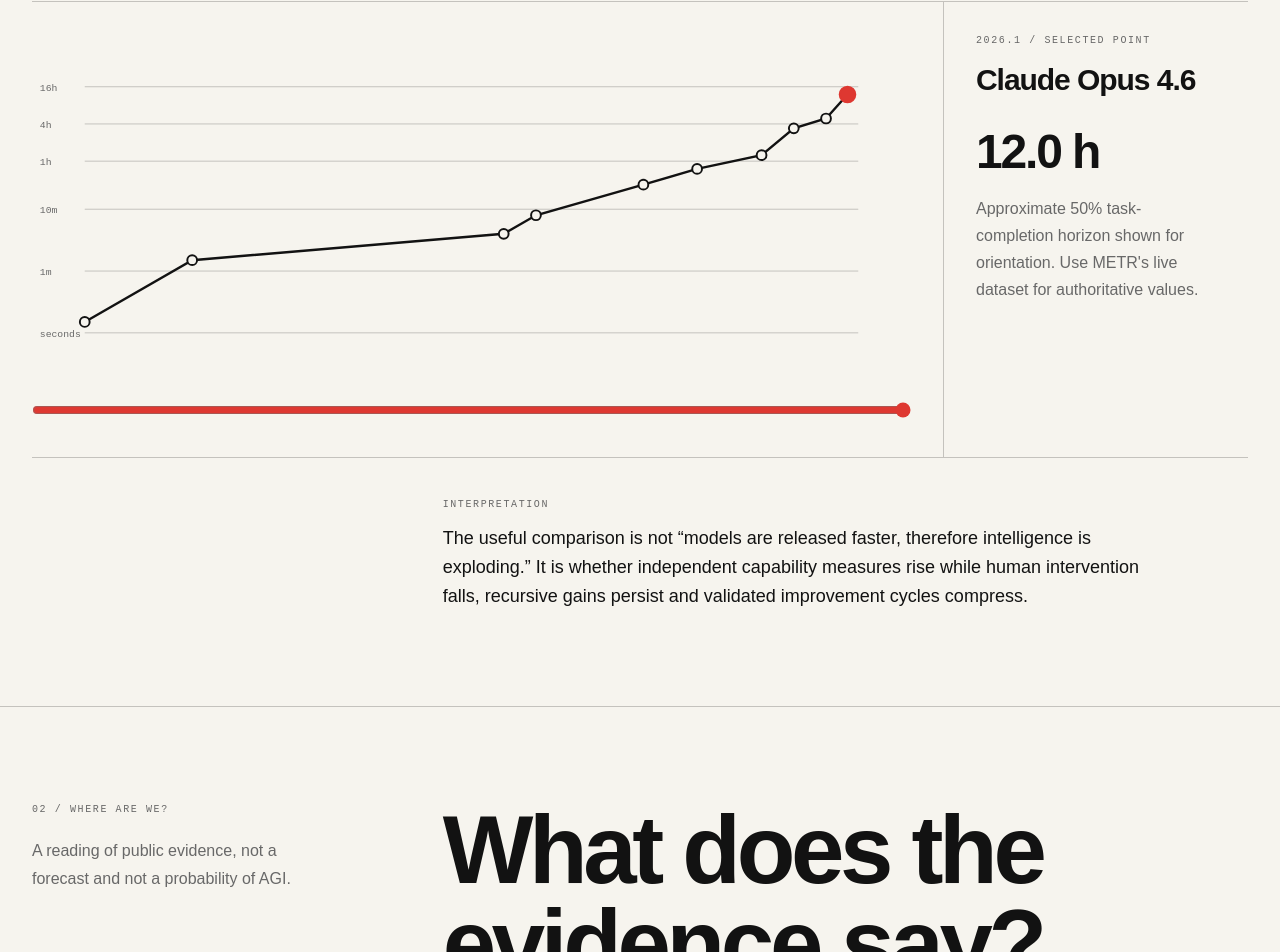
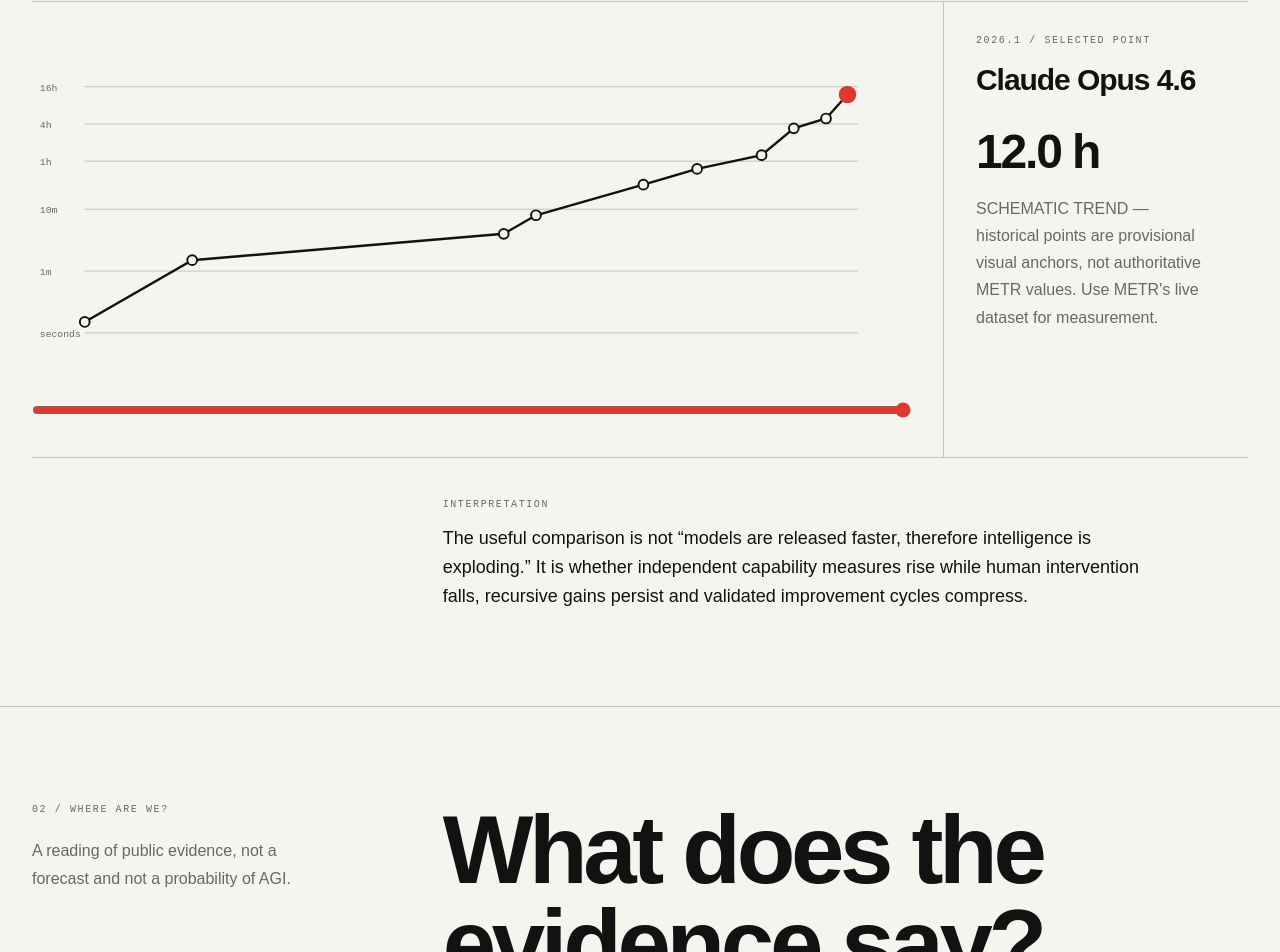
Before and after one commit to Bergtripper/feedback, a React (Vite) app: page / in a window 1280 px wide. Shown: the part 4140-5092 px from the top of the page. Built offline with nearby package versions, Linux system fonts and the light colour scheme.

Commit message:
SIGNALS: mark provisional horizon values as schematic

```diff
--- a/src/components/QuantSignals.tsx
+++ b/src/components/QuantSignals.tsx
@@ -25,8 +25,8 @@ export function QuantSignals(){
    <div className="mt-16 flex flex-wrap border-t border-l dz-rule w-fit"><button onClick={()=>setLens('horizon')} data-active={lens==='horizon'} className="signal-tab dz-meta px-4 py-3 border-r border-b dz-rule bg-transparent dz-text cursor-pointer">TASK HORIZON</button><button onClick={()=>setLens('benchmark')} data-active={lens==='benchmark'} className="signal-tab dz-meta px-4 py-3 border-r border-b dz-rule bg-transparent dz-text cursor-pointer">BENCHMARK PRESSURE</button></div>
 
    {lens==='horizon'?<div className="mt-8 grid lg:grid-cols-12 border-y dz-rule">
-    <div className="lg:col-span-9 py-8 lg:pr-8 lg:border-r dz-rule overflow-x-auto"><svg viewBox={'0 0 '+W+' '+H} className="signal-chart" role="img" aria-label="Illustrative reconstruction of METR task horizon trend"><g className="signal-grid">{[.1,1,10,60,240,960].map(v=><g key={v}><line x1={P} x2={W-P} y1={logY(v)} y2={logY(v)}/><text x={8} y={logY(v)+4}>{v<1?'seconds':v<60?v+'m':v/60+'h'}</text></g>)}</g><path d={path} className="signal-line"/>{horizon.map((p,i)=><g key={p.label} onClick={()=>setSelected(i)} className="signal-point" data-active={i===selected} tabIndex={0} role="button" aria-label={p.label}><circle cx={x(p.year,2019,2026.2)} cy={logY(p.minutes)} r={i===selected?8:5}/></g>)}</svg><input type="range" min="0" max={horizon.length-1} value={selected} onChange={e=>setSelected(Number(e.target.value))} className="cadence-range w-full mt-4" aria-label="Navigate task horizon points"/></div>
-    <div className="lg:col-span-3 p-6 sm:p-8 border-t lg:border-t-0 dz-rule"><p className="dz-meta">{d.year.toFixed(1)} / selected point</p><h3 className="dz-h3 text-3xl mt-4">{d.label}</h3><p className="dz-h2 text-5xl mt-8">{d.minutes>=60?(d.minutes/60).toFixed(1)+' h':d.minutes+' min'}</p><p className="dz-body mt-5">Approximate 50% task-completion horizon shown for orientation. Use METR's live dataset for authoritative values.</p></div>
+    <div className="lg:col-span-9 py-8 lg:pr-8 lg:border-r dz-rule overflow-x-auto"><svg viewBox={'0 0 '+W+' '+H} className="signal-chart" role="img" aria-label="Schematic reconstruction of the METR task horizon trend"><g className="signal-grid">{[.1,1,10,60,240,960].map(v=><g key={v}><line x1={P} x2={W-P} y1={logY(v)} y2={logY(v)}/><text x={8} y={logY(v)+4}>{v<1?'seconds':v<60?v+'m':v/60+'h'}</text></g>)}</g><path d={path} className="signal-line"/>{horizon.map((p,i)=><g key={p.label} onClick={()=>setSelected(i)} className="signal-point" data-active={i===selected} tabIndex={0} role="button" aria-label={p.label}><circle cx={x(p.year,2019,2026.2)} cy={logY(p.minutes)} r={i===selected?8:5}/></g>)}</svg><input type="range" min="0" max={horizon.length-1} value={selected} onChange={e=>setSelected(Number(e.target.value))} className="cadence-range w-full mt-4" aria-label="Navigate task horizon points"/></div>
+    <div className="lg:col-span-3 p-6 sm:p-8 border-t lg:border-t-0 dz-rule"><p className="dz-meta">{d.year.toFixed(1)} / selected point</p><h3 className="dz-h3 text-3xl mt-4">{d.label}</h3><p className="dz-h2 text-5xl mt-8">{d.minutes>=60?(d.minutes/60).toFixed(1)+' h':d.minutes+' min'}</p><p className="dz-body mt-5">SCHEMATIC TREND — historical points are provisional visual anchors, not authoritative METR values. Use METR's live dataset for measurement.</p></div>
    </div>:<div className="mt-8 grid lg:grid-cols-12 border-y dz-rule">
     <div className="lg:col-span-7 p-6 sm:p-8 lg:border-r dz-rule"><div className="flex items-end gap-8 h-64">{benchmark.map(b=><div key={b.year} className="flex-1 h-full flex flex-col justify-end"><p className="dz-meta mb-2">{b.value}%</p><div className="benchmark-bar" style={{height:b.value+'%'}}/><p className="dz-meta mt-3">{b.year}</p></div>)}</div></div>
     <div className="lg:col-span-5 p-6 sm:p-8 border-t lg:border-t-0 dz-rule"><p className="dz-meta">Stanford AI Index / OSWorld</p><h3 className="dz-h3 text-3xl mt-4">12% → 66.3%</h3><p className="dz-body mt-5">Agent computer-use performance rose sharply in 2025. Stanford also reports that difficult benchmarks are increasingly saturated in months rather than years.</p><p className="dz-body-strong mt-8">Fast benchmark progress supports C ↑. It does not establish K → 1, R &gt; 0 or τ ↓.</p></div>
```
